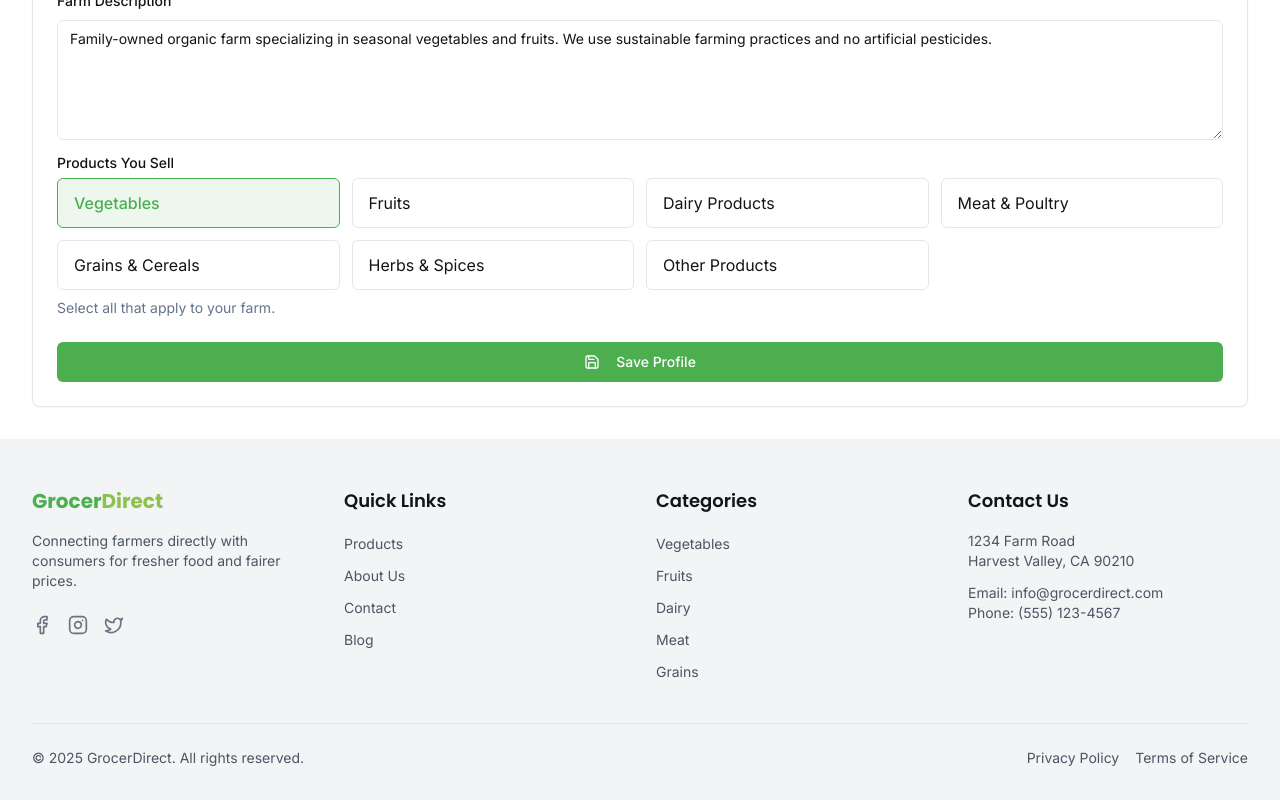
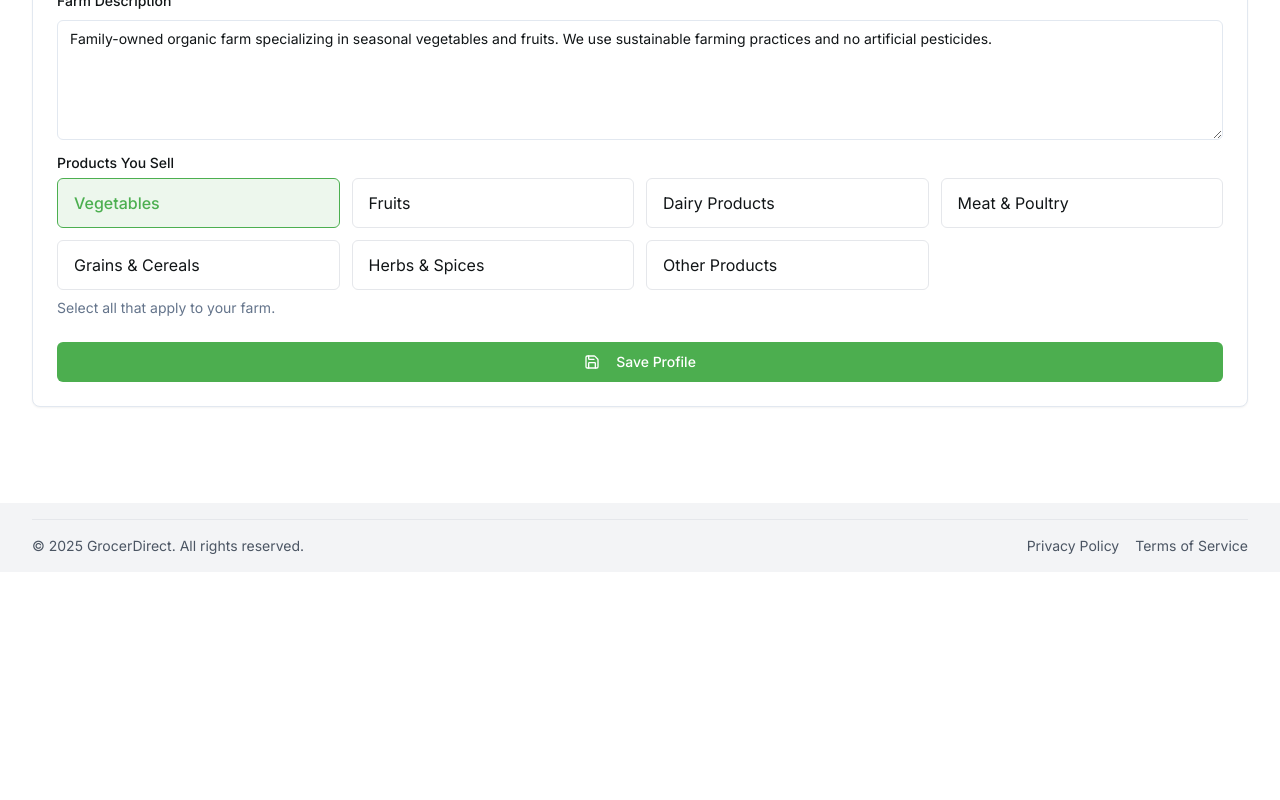
Before and after one commit to Matooloose/grocer-direct-market, a React (Vite) app: page /farmer in a window 1280 px wide. Shown: the part 863-1663 px from the top of the page. After the commit the page ends 1435 px from the top, so only its background shows below. Built offline with nearby package versions, Linux system fonts and the light colour scheme.

Commit message:
Fix: Footer overlapping message input
Adjust footer styling to prevent overlap with message input area.

```diff
--- a/src/components/farmer/BuyerMessages.tsx
+++ b/src/components/farmer/BuyerMessages.tsx
@@ -231,7 +231,7 @@ const BuyerMessages = () => {
   };
 
   return (
-    <div className="grid grid-cols-1 md:grid-cols-3 gap-6 h-[calc(100vh-18rem)]">
+    <div className="grid grid-cols-1 md:grid-cols-3 gap-6 h-[calc(100vh-24rem)]">
       {/* Conversations List */}
       <Card className="md:col-span-1 flex flex-col h-full">
         <CardHeader className="pb-2">
--- a/src/components/layout/Footer.tsx
+++ b/src/components/layout/Footer.tsx
@@ -1,9 +1,34 @@
 
 import { Link } from 'react-router-dom';
 import { Facebook, Instagram, Twitter } from 'lucide-react';
+import { useLocation } from 'react-router-dom';
 
 const Footer = () => {
   const currentYear = new Date().getFullYear();
+  const location = useLocation();
+
+  // Don't show footer on the farmer dashboard page or make it display differently
+  const isOnFarmerDashboard = location.pathname === '/farmer';
+
+  if (isOnFarmerDashboard) {
+    return (
+      <footer className="bg-gray-100 py-4 mt-8">
+        <div className="market-container">
+          <div className="border-t border-gray-200 pt-4">
+            <div className="flex flex-col md:flex-row justify-between items-center">
+              <p className="text-sm text-gray-600">
+                &copy; {currentYear} GrocerDirect. All rights reserved.
+              </p>
+              <div className="flex space-x-4 mt-2 md:mt-0">
+                <Link to="/privacy" className="text-sm text-gray-600 hover:text-market-primary">Privacy Policy</Link>
+                <Link to="/terms" className="text-sm text-gray-600 hover:text-market-primary">Terms of Service</Link>
+              </div>
+            </div>
+          </div>
+        </div>
+      </footer>
+    );
+  }
 
   return (
     <footer className="bg-gray-100 pt-12 pb-8">
--- a/src/pages/FarmerDashboard.tsx
+++ b/src/pages/FarmerDashboard.tsx
@@ -16,7 +16,7 @@ const FarmerDashboard = () => {
 
   return (
     <PageLayout>
-      <div className="py-8 px-4 md:px-8">
+      <div className="py-8 px-4 md:px-8 pb-16">
         <div className="max-w-7xl mx-auto">
           <h1 className="text-3xl font-bold mb-8">Farmer Dashboard</h1>
 
```
